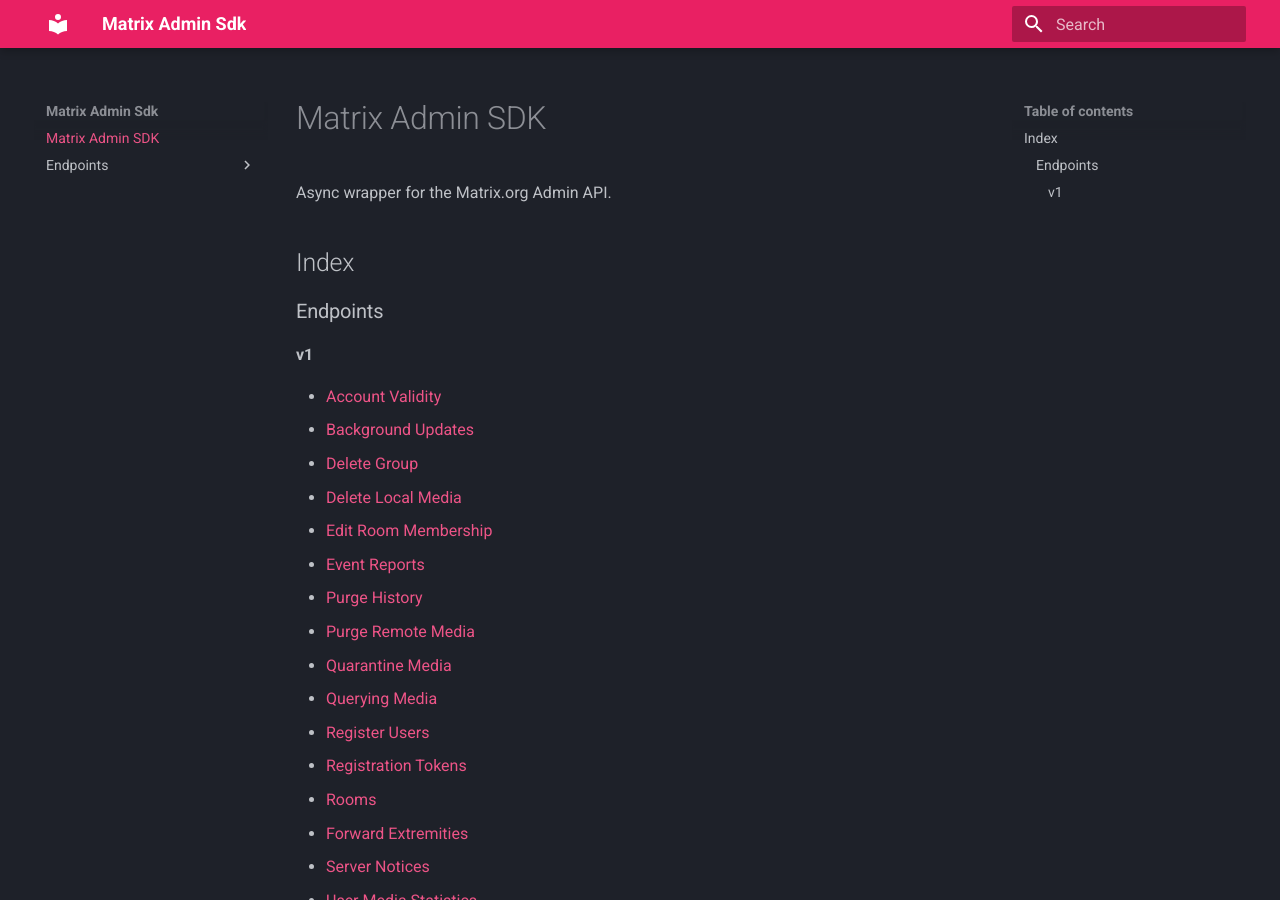
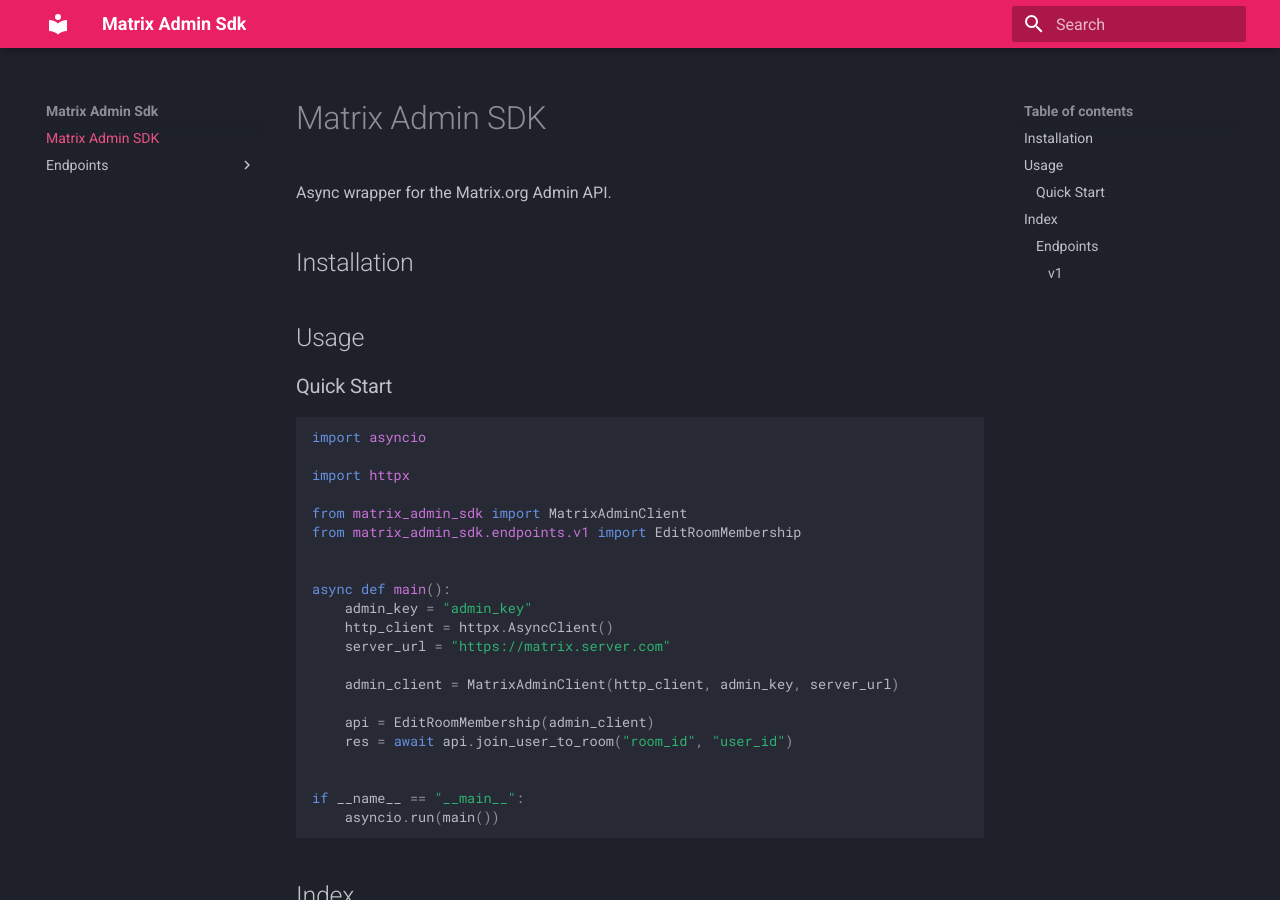
Before and after one commit to dmitriiweb/matrix-admin-sdk, an MkDocs documentation site: the page built from docs/index.md, in a window 1280 px wide and 900 px high. Built offline with MkDocs 1.6.1 and Material for MkDocs 9.7.7, drawn with Linux system fonts in a browser that asks for light colours.

Commit message:
docs: add quick start for documentation

````diff
--- a/docs/index.md
+++ b/docs/index.md
@@ -2,6 +2,33 @@
 
 Async wrapper for the Matrix.org Admin API.
 
+## Installation
+
+## Usage
+### Quick Start
+```python
+import asyncio
+
+import httpx
+
+from matrix_admin_sdk import MatrixAdminClient
+from matrix_admin_sdk.endpoints.v1 import EditRoomMembership
+
+
+async def main():
+    admin_key = "admin_key"
+    http_client = httpx.AsyncClient()
+    server_url = "https://matrix.server.com"
+
+    admin_client = MatrixAdminClient(http_client, admin_key, server_url)
+
+    api = EditRoomMembership(admin_client)
+    res = await api.join_user_to_room("room_id", "user_id")
+
+
+if __name__ == "__main__":
+    asyncio.run(main())
+```
 ## Index
 ### Endpoints
 #### v1
````
